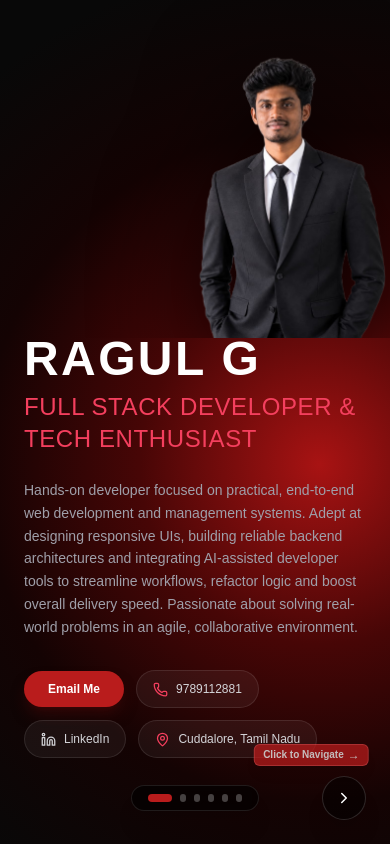
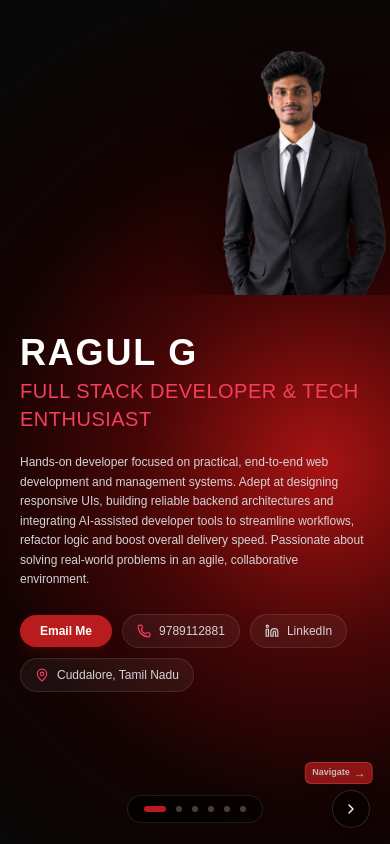
Before and after one commit to RAGUL2701-RV/my-portfolio, a React (Vite) app: page / in a window 390 px wide. Built offline with nearby package versions, Linux system fonts and the light colour scheme.

Commit message:
added new frame update

```diff
--- a/src/App.jsx
+++ b/src/App.jsx
@@ -55,7 +55,7 @@ const slidePhotos = [
 
 const pageVariants = {
   enter: (direction) => ({
-    x: direction > 0 ? 50 : -50,
+    x: direction > 0 ? 30 : -30,
     opacity: 0,
   }),
   center: {
@@ -63,13 +63,13 @@ const pageVariants = {
     opacity: 1,
     transition: {
       x: { type: "spring", stiffness: 280, damping: 30 },
-      opacity: { duration: 0.3 },
+      opacity: { duration: 0.25 },
     },
   },
   exit: (direction) => ({
-    x: direction < 0 ? 50 : -50,
+    x: direction < 0 ? 30 : -30,
     opacity: 0,
-    transition: { duration: 0.2 },
+    transition: { duration: 0.15 },
   }),
 };
 
@@ -116,10 +116,10 @@ export default function App() {
           "radial-gradient(circle at 82% 55%, #a81313 0%, #470606 32%, #140303 60%, #080808 90%)",
         backgroundColor: "#080808",
       }}
-      className="h-screen w-screen overflow-hidden flex flex-col md:flex-row text-white selection:bg-[#e11d48] selection:text-white select-none relative"
+      className="h-[100dvh] w-screen overflow-hidden flex flex-col md:flex-row text-white selection:bg-[#e11d48] selection:text-white select-none relative"
     >
       {/* LEFT CONTENT AREA */}
-      <div className="w-full md:w-[58%] h-[60vh] md:h-full relative overflow-hidden flex flex-col justify-between z-20 order-2 md:order-1">
+      <div className="w-full md:w-[58%] h-[65vh] md:h-full relative overflow-hidden flex flex-col justify-between z-20 order-2 md:order-1">
         <div className="relative w-full h-full flex-1 overflow-hidden">
           <AnimatePresence initial={false} custom={direction} mode="wait">
             <motion.div
@@ -129,43 +129,43 @@ export default function App() {
               initial="enter"
               animate="center"
               exit="exit"
-              className="absolute inset-0 w-full h-full flex flex-col justify-center px-6 sm:px-12 md:pl-16 md:pr-4 lg:pl-20 lg:pr-6 pt-6 pb-28 overflow-y-auto [scrollbar-width:none] [-ms-overflow-style:none] [&::-webkit-scrollbar]:hidden"
+              className="absolute inset-0 w-full h-full flex flex-col justify-start md:justify-center px-5 sm:px-10 md:pl-16 md:pr-4 lg:pl-20 lg:pr-6 pt-10 sm:pt-14 pb-28 overflow-y-auto [scrollbar-width:none] [-ms-overflow-style:none] [&::-webkit-scrollbar]:hidden"
             >
               {/* SLIDE 0: Hero / About */}
               {page === 0 && (
-                <div className="space-y-6 max-w-2xl w-full">
-                  <div className="space-y-2">
+                <div className="space-y-5 max-w-2xl w-full">
+                  <div className="space-y-1.5">
                     <h1
                       style={{ fontFamily: "'Anton', sans-serif" }}
-                      className="text-5xl sm:text-6xl lg:text-7xl font-bold uppercase tracking-wider text-white leading-none"
+                      className="text-4xl sm:text-6xl lg:text-7xl font-bold uppercase tracking-wider text-white leading-none"
                     >
                       {personalInfo.name}
                     </h1>
                     <p
                       style={{ fontFamily: "'Anton', sans-serif" }}
-                      className="text-2xl sm:text-3xl uppercase tracking-wide text-[#f43f5e]"
+                      className="text-xl sm:text-3xl uppercase tracking-wide text-[#f43f5e]"
                     >
                       {personalInfo.role}
                     </p>
                   </div>
 
-                  <p className="text-zinc-400 text-sm sm:text-base leading-relaxed max-w-xl font-normal">
+                  <p className="text-zinc-300 text-xs sm:text-base leading-relaxed max-w-xl font-normal">
                     {personalInfo.about}
                   </p>
 
-                  <div className="flex flex-wrap items-center gap-3 pt-2 text-xs sm:text-sm">
+                  <div className="flex flex-wrap items-center gap-2.5 pt-1 text-xs sm:text-sm">
                     <a
                       href={personalInfo.email}
-                      className="px-6 py-2.5 rounded-full bg-[#b91c1c] hover:bg-[#dc2626] text-white font-semibold shadow-lg shadow-red-950/60 transition duration-200 cursor-pointer"
+                      className="px-5 py-2 rounded-full bg-[#b91c1c] hover:bg-[#dc2626] text-white font-semibold shadow-lg shadow-red-950/60 transition duration-200 cursor-pointer"
                     >
                       Email Me
                     </a>
 
                     <a
                       href={personalInfo.phone}
-                      className="flex items-center gap-2 px-4 py-2.5 rounded-full bg-white/5 hover:bg-white/10 border border-white/10 text-zinc-300 hover:text-white transition duration-200"
+                      className="flex items-center gap-2 px-3.5 py-2 rounded-full bg-white/5 hover:bg-white/10 border border-white/10 text-zinc-300 hover:text-white transition duration-200"
                     >
-                      <Phone size={15} className="text-[#f43f5e]" />
+                      <Phone size={14} className="text-[#f43f5e]" />
                       <span>{personalInfo.phone.replace("tel:", "")}</span>
                     </a>
 
@@ -173,9 +173,9 @@ export default function App() {
                       href={personalInfo.linkedin}
                       target="_blank"
                       rel="noreferrer"
-                      className="flex items-center gap-2 px-4 py-2.5 rounded-full bg-white/5 hover:bg-white/10 border border-white/10 text-zinc-300 hover:text-white transition duration-200"
+                      className="flex items-center gap-2 px-3.5 py-2 rounded-full bg-white/5 hover:bg-white/10 border border-white/10 text-zinc-300 hover:text-white transition duration-200"
                     >
-                      <LinkedinIcon size={15} />
+                      <LinkedinIcon size={14} />
                       <span>LinkedIn</span>
                     </a>
 
@@ -183,9 +183,9 @@ export default function App() {
                       href={googleMapsUrl}
                       target="_blank"
                       rel="noreferrer"
-                      className="flex items-center gap-2 px-4 py-2.5 rounded-full bg-white/5 hover:bg-white/10 border border-white/10 text-zinc-300 hover:text-white transition duration-200"
+                      className="flex items-center gap-2 px-3.5 py-2 rounded-full bg-white/5 hover:bg-white/10 border border-white/10 text-zinc-300 hover:text-white transition duration-200"
                     >
-                      <MapPin size={15} className="text-[#f43f5e]" />
+                      <MapPin size={14} className="text-[#f43f5e]" />
                       <span>{personalInfo.location}</span>
                     </a>
                   </div>
@@ -194,25 +194,25 @@ export default function App() {
 
               {/* SLIDE 1: Skills & Tech */}
               {page === 1 && (
-                <div className="max-w-2xl w-full space-y-6">
-                  <div className="border-b border-white/10 pb-3">
+                <div className="max-w-2xl w-full space-y-5">
+                  <div className="border-b border-white/10 pb-2.5">
                     <h2
                       style={{ fontFamily: "'Anton', sans-serif" }}
-                      className="text-4xl sm:text-5xl uppercase tracking-wider text-white"
+                      className="text-3xl sm:text-5xl uppercase tracking-wider text-white"
                     >
                       Skills & Tech
                     </h2>
                   </div>
 
-                  <div className="space-y-3">
-                    <p className="text-xs uppercase tracking-widest text-[#f43f5e] font-bold">
+                  <div className="space-y-2.5">
+                    <p className="text-[11px] sm:text-xs uppercase tracking-widest text-[#f43f5e] font-bold">
                       Technical Stack
                     </p>
-                    <div className="flex flex-wrap gap-2">
+                    <div className="flex flex-wrap gap-1.5 sm:gap-2">
                       {skills.technical.map((tech, i) => (
                         <span
                           key={i}
-                          className="px-3.5 py-1.5 bg-black/40 text-zinc-200 font-medium text-xs sm:text-sm rounded-lg border border-white/10 hover:border-[#f43f5e]/60 transition"
+                          className="px-3 py-1 bg-black/40 text-zinc-200 font-medium text-xs sm:text-sm rounded-lg border border-white/10 hover:border-[#f43f5e]/60 transition"
                         >
                           {tech}
                         </span>
@@ -220,15 +220,15 @@ export default function App() {
                     </div>
                   </div>
 
-                  <div className="space-y-3 pt-2">
-                    <p className="text-xs uppercase tracking-widest text-[#f43f5e] font-bold">
+                  <div className="space-y-2.5 pt-1">
+                    <p className="text-[11px] sm:text-xs uppercase tracking-widest text-[#f43f5e] font-bold">
                       Core Strengths
                     </p>
-                    <div className="flex flex-wrap gap-2">
+                    <div className="flex flex-wrap gap-1.5 sm:gap-2">
                       {skills.soft.map((soft, i) => (
                         <span
                           key={i}
-                          className="px-3 py-1 bg-white/5 text-zinc-400 text-xs sm:text-sm rounded-md border border-white/5"
+                          className="px-2.5 py-1 bg-white/5 text-zinc-300 text-xs sm:text-sm rounded-md border border-white/5"
                         >
                           {soft}
                         </span>
@@ -240,27 +240,27 @@ export default function App() {
 
               {/* SLIDE 2: Education */}
               {page === 2 && (
-                <div className="max-w-2xl w-full space-y-5">
-                  <div className="border-b border-white/10 pb-3">
+                <div className="max-w-2xl w-full space-y-4">
+                  <div className="border-b border-white/10 pb-2.5">
                     <h2
                       style={{ fontFamily: "'Anton', sans-serif" }}
-                      className="text-4xl sm:text-5xl uppercase tracking-wider text-white"
+                      className="text-3xl sm:text-5xl uppercase tracking-wider text-white"
                     >
                       Education
                     </h2>
                   </div>
 
-                  <div className="space-y-4">
+                  <div className="space-y-3">
                     {education.map((edu, idx) => (
                       <div
                         key={idx}
-                        className="p-4 sm:p-5 rounded-xl bg-white/5 border border-white/10 backdrop-blur-md"
+                        className="p-3.5 sm:p-5 rounded-xl bg-white/5 border border-white/10 backdrop-blur-md"
                       >
                         <div className="flex flex-row items-center justify-between gap-3">
-                          <h3 className="font-bold text-white text-base sm:text-lg">
+                          <h3 className="font-bold text-white text-sm sm:text-lg">
                             {edu.degree}
                           </h3>
-                          <span className="shrink-0 px-3 py-0.5 rounded-full bg-[#b91c1c]/25 border border-[#b91c1c]/40 text-[#fca5a5] text-xs font-semibold">
+                          <span className="shrink-0 px-2.5 py-0.5 rounded-full bg-[#b91c1c]/25 border border-[#b91c1c]/40 text-[#fca5a5] text-[11px] sm:text-xs font-semibold">
                             {edu.period} • {edu.score}
                           </span>
                         </div>
@@ -275,31 +275,31 @@ export default function App() {
 
               {/* SLIDE 3: Internship Experience */}
               {page === 3 && (
-                <div className="max-w-2xl w-full space-y-5">
-                  <div className="border-b border-white/10 pb-3">
+                <div className="max-w-2xl w-full space-y-4">
+                  <div className="border-b border-white/10 pb-2.5">
                     <h2
                       style={{ fontFamily: "'Anton', sans-serif" }}
-                      className="text-3xl sm:text-4xl lg:text-5xl uppercase tracking-wider text-white whitespace-nowrap"
+                      className="text-3xl sm:text-5xl uppercase tracking-wider text-white"
                     >
                       Internship Experience
                     </h2>
                   </div>
 
-                  <div className="space-y-4">
+                  <div className="space-y-3">
                     {internships.map((intern, idx) => (
                       <div
                         key={idx}
-                        className="p-4 sm:p-5 rounded-xl bg-white/5 border border-white/10 backdrop-blur-md hover:border-[#f43f5e]/40 transition duration-200"
+                        className="p-3.5 sm:p-5 rounded-xl bg-white/5 border border-white/10 backdrop-blur-md hover:border-[#f43f5e]/40 transition duration-200"
                       >
                         <div className="flex flex-row items-center justify-between gap-3">
-                          <h3 className="font-bold text-white text-base sm:text-lg truncate">
+                          <h3 className="font-bold text-white text-sm sm:text-lg truncate">
                             {intern.role}
                           </h3>
-                          <span className="shrink-0 text-xs font-bold px-3 py-1 rounded-md bg-[#b91c1c]/30 text-[#fca5a5] border border-[#b91c1c]/40 whitespace-nowrap">
+                          <span className="shrink-0 text-[11px] sm:text-xs font-bold px-2.5 py-1 rounded-md bg-[#b91c1c]/30 text-[#fca5a5] border border-[#b91c1c]/40">
                             {intern.company}
                           </span>
                         </div>
-                        <p className="text-xs sm:text-sm text-zinc-400 mt-2.5 leading-relaxed font-normal">
+                        <p className="text-xs sm:text-sm text-zinc-300 mt-2 leading-relaxed font-normal">
                           {intern.description}
                         </p>
                       </div>
@@ -310,45 +310,45 @@ export default function App() {
 
               {/* SLIDE 4: Projects */}
               {page === 4 && (
-                <div className="max-w-2xl w-full space-y-4">
-                  <div className="border-b border-white/10 pb-2.5">
+                <div className="max-w-2xl w-full space-y-3">
+                  <div className="border-b border-white/10 pb-2">
                     <h2
                       style={{ fontFamily: "'Anton', sans-serif" }}
-                      className="text-4xl sm:text-5xl uppercase tracking-wider text-white"
+                      className="text-3xl sm:text-5xl uppercase tracking-wider text-white"
                     >
                       Projects
                     </h2>
                   </div>
 
-                  <div className="grid gap-3">
+                  <div className="grid gap-2.5">
                     {projects.map((proj, idx) => (
                       <div
                         key={idx}
-                        className="p-4 rounded-xl bg-white/5 border border-white/10 backdrop-blur-md hover:border-[#f43f5e]/50 transition duration-200 group"
+                        className="p-3.5 sm:p-4 rounded-xl bg-white/5 border border-white/10 backdrop-blur-md hover:border-[#f43f5e]/50 transition duration-200 group"
                       >
-                        <div className="flex justify-between items-center gap-4">
-                          <h3 className="font-bold text-white text-base sm:text-lg truncate">
+                        <div className="flex justify-between items-center gap-3">
+                          <h3 className="font-bold text-white text-sm sm:text-lg truncate">
                             {proj.title}
                           </h3>
                           <motion.button
                             onClick={() => navigate(proj.live)}
                             animate={{ opacity: [1, 0.4, 1] }}
                             transition={{ duration: 1.5, repeat: Infinity, ease: "easeInOut" }}
-                            className="shrink-0 text-white transition p-2 cursor-pointer bg-[#b91c1c] hover:bg-[#dc2626] rounded-lg border border-[#ef4444]/60 flex items-center gap-1.5 text-xs font-semibold shadow-[0_0_15px_rgba(185,28,28,0.7)] group-hover:scale-105 duration-200"
+                            className="shrink-0 text-white transition px-2.5 py-1.5 cursor-pointer bg-[#b91c1c] hover:bg-[#dc2626] rounded-lg border border-[#ef4444]/60 flex items-center gap-1.5 text-xs font-semibold shadow-[0_0_15px_rgba(185,28,28,0.7)] group-hover:scale-105 duration-200"
                             aria-label="View Project Documentation"
                           >
                             <span>View Docs</span>
-                            <ArrowUpRight size={15} className="group-hover:translate-x-0.5 group-hover:-translate-y-0.5 transition-transform" />
+                            <ArrowUpRight size={14} className="group-hover:translate-x-0.5 group-hover:-translate-y-0.5 transition-transform" />
                           </motion.button>
                         </div>
-                        <p className="text-xs sm:text-sm text-zinc-400 my-1.5 leading-relaxed font-normal">
+                        <p className="text-xs sm:text-sm text-zinc-300 my-1 leading-relaxed font-normal">
                           {proj.description}
                         </p>
-                        <div className="flex flex-wrap gap-1.5 pt-1">
+                        <div className="flex flex-wrap gap-1 pt-1">
                           {proj.tech.map((t, i) => (
                             <span
                               key={i}
-                              className="text-xs font-medium px-2.5 py-0.5 rounded-md bg-white/5 text-zinc-300 border border-white/5"
+                              className="text-[11px] sm:text-xs font-medium px-2 py-0.5 rounded-md bg-white/5 text-zinc-300 border border-white/5"
                             >
                               {t}
                             </span>
@@ -362,29 +362,29 @@ export default function App() {
 
               {/* SLIDE 5: Achievements */}
               {page === 5 && (
-                <div className="max-w-2xl w-full space-y-4">
-                  <div className="border-b border-white/10 pb-2.5">
+                <div className="max-w-2xl w-full space-y-3">
+                  <div className="border-b border-white/10 pb-2">
                     <h2
                       style={{ fontFamily: "'Anton', sans-serif" }}
-                      className="text-4xl sm:text-5xl uppercase tracking-wider text-white"
+                      className="text-3xl sm:text-5xl uppercase tracking-wider text-white"
                     >
                       Achievements
                     </h2>
                   </div>
 
-                  <div className="space-y-3">
+                  <div className="space-y-2.5">
                     {achievements.map((ach, idx) => (
                       <div
                         key={idx}
-                        className="p-4 rounded-xl bg-white/5 border border-white/10 backdrop-blur-md hover:border-[#f43f5e]/50 transition duration-200"
+                        className="p-3.5 sm:p-4 rounded-xl bg-white/5 border border-white/10 backdrop-blur-md hover:border-[#f43f5e]/50 transition duration-200"
                       >
-                        <span className="text-xs font-bold text-[#f43f5e] uppercase tracking-wider">
+                        <span className="text-[10px] sm:text-xs font-bold text-[#f43f5e] uppercase tracking-wider">
                           {ach.type}
                         </span>
-                        <h3 className="font-bold text-sm sm:text-base text-white mt-0.5 leading-snug">
+                        <h3 className="font-bold text-xs sm:text-base text-white mt-0.5 leading-snug">
                           {ach.title}
                         </h3>
-                        <p className="text-xs sm:text-sm text-zinc-400 mt-0.5">
+                        <p className="text-[11px] sm:text-sm text-zinc-300 mt-0.5">
                           {ach.venue}
                         </p>
                       </div>
@@ -397,32 +397,32 @@ export default function App() {
         </div>
 
         {/* BOTTOM NAVIGATION WITH CLICK INDICATION */}
-        <div className="absolute bottom-6 inset-x-0 px-6 sm:px-12 md:pl-16 md:pr-4 lg:pl-20 lg:pr-6 flex items-center justify-between z-30 pointer-events-none">
+        <div className="absolute bottom-4 sm:bottom-6 inset-x-0 px-5 sm:px-12 md:pl-16 md:pr-4 lg:pl-20 lg:pr-6 flex items-center justify-between z-30 pointer-events-none">
           <div className="relative flex items-center">
             {page > 0 && (
               <motion.div
                 initial={{ opacity: 0, x: -10 }}
                 animate={{ opacity: [0.4, 1, 0.4], x: [0, -5, 0] }}
                 transition={{ duration: 1.5, repeat: Infinity }}
-                className="absolute -top-8 left-0 bg-[#b91c1c] text-white text-[10px] font-bold px-2 py-0.5 rounded-md shadow-lg whitespace-nowrap border border-red-400/50 flex items-center gap-1"
+                className="absolute -top-7 left-0 bg-[#b91c1c] text-white text-[9px] sm:text-[10px] font-bold px-1.5 sm:px-2 py-0.5 rounded-md shadow-lg whitespace-nowrap border border-red-400/50 flex items-center gap-1"
               >
-                <span>Click to Navigate</span>
+                <span>Navigate</span>
                 <span className="text-xs">←</span>
               </motion.div>
             )}
 
             <button
               onClick={() => paginate(-1)}
-              className={`p-3 rounded-full border border-white/15 bg-black/50 text-white shadow-xl flex items-center justify-center hover:bg-[#b91c1c] hover:border-[#b91c1c] transition-all duration-200 pointer-events-auto cursor-pointer active:scale-95 ${
+              className={`p-2.5 sm:p-3 rounded-full border border-white/15 bg-black/50 text-white shadow-xl flex items-center justify-center hover:bg-[#b91c1c] hover:border-[#b91c1c] transition-all duration-200 pointer-events-auto cursor-pointer active:scale-95 ${
                 page === 0 ? "invisible pointer-events-none" : "visible"
               }`}
               aria-label="Previous Slide"
             >
-              <ChevronLeft size={18} />
+              <ChevronLeft size={16} />
             </button>
           </div>
 
-          <div className="flex items-center gap-2 pointer-events-auto px-4 py-2 rounded-full border border-white/10 bg-black/60 backdrop-blur-md shadow-xl">
+          <div className="flex items-center gap-1.5 sm:gap-2 pointer-events-auto px-3.5 py-2 rounded-full border border-white/10 bg-black/60 backdrop-blur-md shadow-xl">
             {Array.from({ length: totalSlides }).map((_, i) => (
               <button
                 key={i}
@@ -431,16 +431,16 @@ export default function App() {
                     setPageState([i, i > page ? 1 : -1]);
                   }
                 }}
-                className="cursor-pointer focus:outline-none"
+                className="cursor-pointer focus:outline-none p-0.5"
                 aria-label={`Go to slide ${i + 1}`}
               >
                 <motion.div
                   animate={{
-                    width: page === i ? 24 : 6,
+                    width: page === i ? 22 : 6,
                     backgroundColor: page === i ? "#b91c1c" : "rgba(255,255,255,0.25)",
                   }}
                   transition={{ duration: 0.3 }}
-                  className="h-2 rounded-full"
+                  className="h-1.5 sm:h-2 rounded-full"
                 />
               </button>
             ))}
@@ -452,28 +452,28 @@ export default function App() {
                 initial={{ opacity: 0, x: 10 }}
                 animate={{ opacity: [0.4, 1, 0.4], x: [0, 5, 0] }}
                 transition={{ duration: 1.5, repeat: Infinity }}
-                className="absolute -top-8 right-0 bg-[#b91c1c] text-white text-[10px] font-bold px-2 py-0.5 rounded-md shadow-lg whitespace-nowrap border border-red-400/50 flex items-center gap-1"
+                className="absolute -top-7 right-0 bg-[#b91c1c] text-white text-[9px] sm:text-[10px] font-bold px-1.5 sm:px-2 py-0.5 rounded-md shadow-lg whitespace-nowrap border border-red-400/50 flex items-center gap-1"
               >
-                <span>Click to Navigate</span>
+                <span>Navigate</span>
                 <span className="text-xs">→</span>
               </motion.div>
             )}
 
             <button
               onClick={() => paginate(1)}
-              className={`p-3 rounded-full border border-white/15 bg-black/50 text-white shadow-xl flex items-center justify-center hover:bg-[#b91c1c] hover:border-[#b91c1c] transition-all duration-200 pointer-events-auto cursor-pointer active:scale-95 ${
+              className={`p-2.5 sm:p-3 rounded-full border border-white/15 bg-black/50 text-white shadow-xl flex items-center justify-center hover:bg-[#b91c1c] hover:border-[#b91c1c] transition-all duration-200 pointer-events-auto cursor-pointer active:scale-95 ${
                 page === totalSlides - 1 ? "invisible pointer-events-none" : "visible"
               }`}
               aria-label="Next Slide"
             >
-              <ChevronRight size={18} />
+              <ChevronRight size={16} />
             </button>
           </div>
         </div>
       </div>
 
       {/* RIGHT PHOTO AREA */}
-      <div className="w-full md:w-[42%] h-[40vh] md:h-full flex items-end justify-end shrink-0 relative overflow-hidden z-10 order-1 md:order-2">
+      <div className="w-full md:w-[42%] h-[35vh] md:h-full flex items-end justify-end shrink-0 relative overflow-hidden z-10 order-1 md:order-2">
         <div className="relative w-full h-[94%] md:h-[97%] flex items-end justify-end">
           <AnimatePresence mode="wait">
             <motion.img
```
